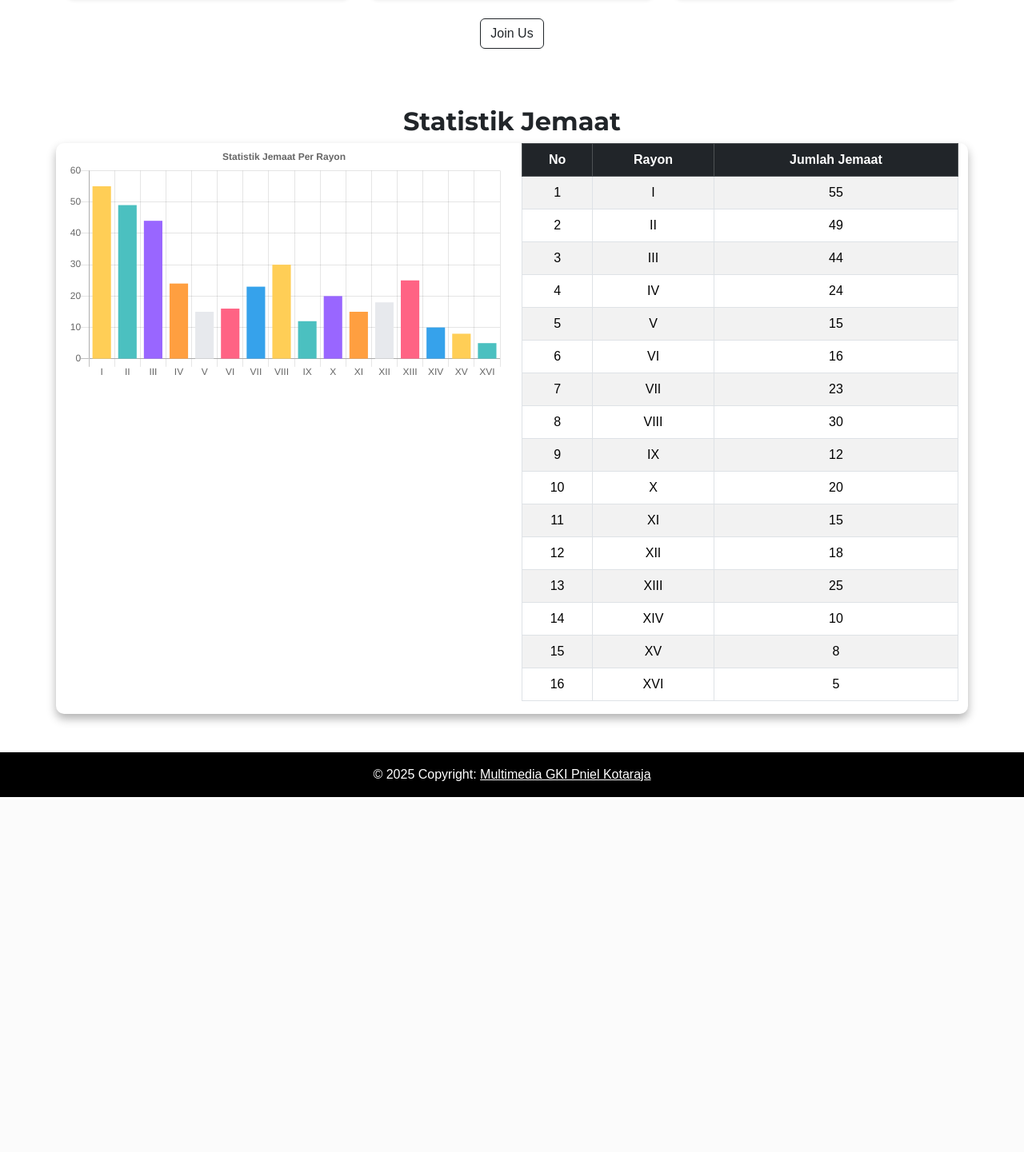
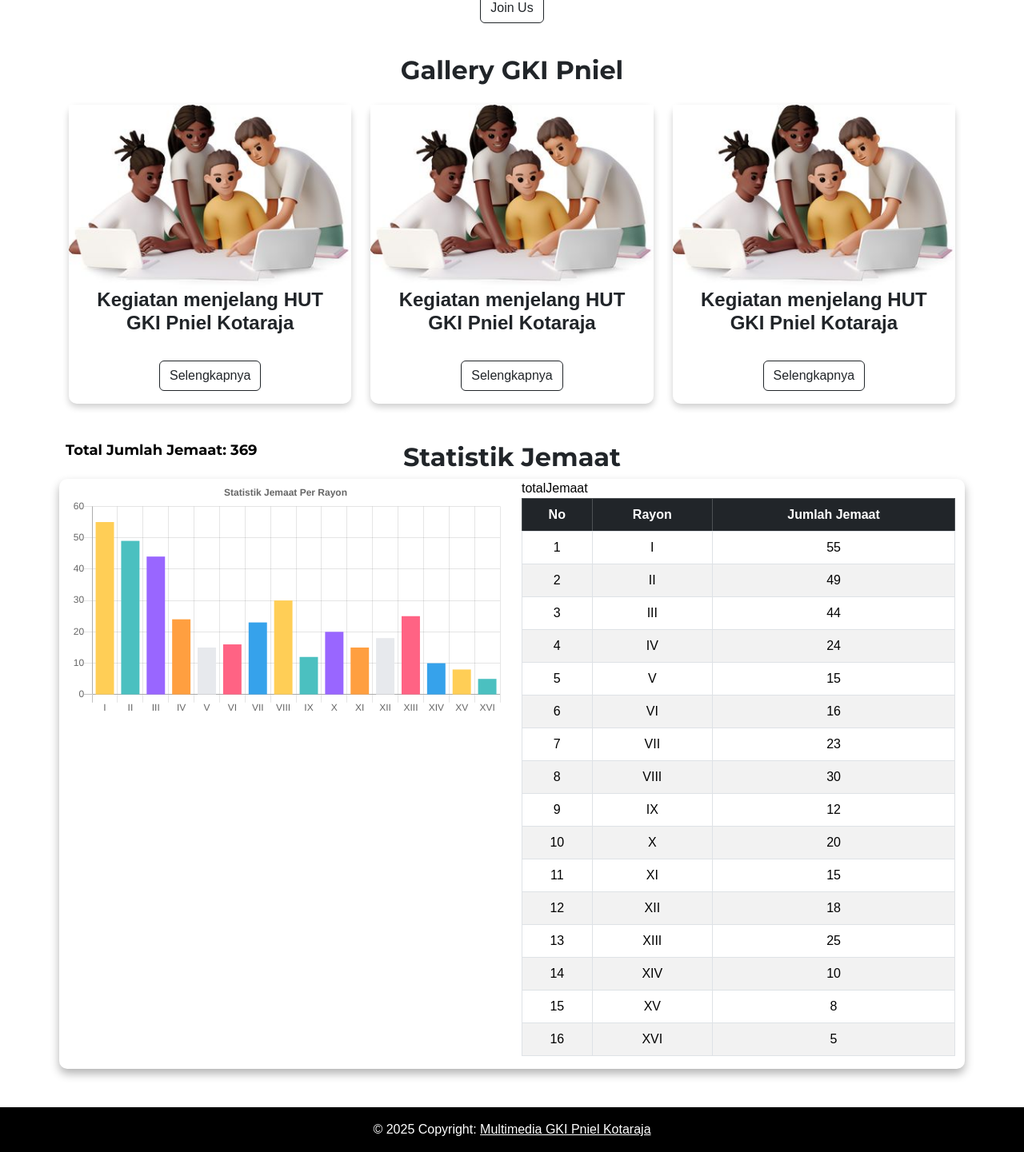
Before and after one commit to AdrianoRibetosAffar/multimedia-pniel-kotaraja, a PHP site: page / in a window 1280 px wide. Shown: the part 1903-3344 px from the top of the page at 80% size. Before the commit the page ends 2900 px from the top, so only its background shows below. Run offline with PHP 8.4, Linux system fonts and the light colour scheme; some libraries are stand-ins or nearby versions.

Commit message:
add preview gallery in index.html

```diff
--- a/index.html
+++ b/index.html
@@ -13,8 +13,9 @@
     <link href="https://fonts.googleapis.com/css?family=Roboto+Slab:400,100,300,700" rel="stylesheet" type="text/css" />
     <!-- Bootstrap CSS -->
     <link href="https://cdn.jsdelivr.net/npm/bootstrap@5.3.0-alpha3/dist/css/bootstrap.min.css" rel="stylesheet">
+    <link href="https://unpkg.com/aos@2.3.1/dist/aos.css" rel="stylesheet">
     <link rel="stylesheet" href="style.css">
-    <link href="https://unpkg.com/aos@2.3.1/dist/aos.css" rel="stylesheet">
+
 </head>
 <body>
 
@@ -98,8 +99,8 @@
     <div class="container py-3">
         <div class="row text-center" data-aos="fade-up" data-aos-duration="1000" >
             <!-- Sunday -->
-            <h1 class="text-center" style="font-size:xx-large; font-weight: bolder; font-family: Montserrat" >
-                JADWAL IBADAH GKI PNIEL KOTARAJA</h1> <br>
+            <h2 class="text-center" style="font-size:xx-large; font-weight: bolder; font-family: Montserrat" >
+                JADWAL IBADAH GKI PNIEL KOTARAJA</h2> <br>
                 <div class="col-md-4" >
                     <div class="card schedule-card shadow-sm">
                         <div class="card-img-overlay d-flex flex-column justify-content-center align-items-center text-white">
@@ -134,7 +135,7 @@
             </div>
         </div>
     </div>
-    <div class="container my-5">
+    <div class="container my-3">
         <div class="row text-center" data-aos="fade-up" data-aos-duration="1000">
             <!-- Sunday -->
             <div class="col-md-4" >
@@ -176,6 +177,42 @@
         </div>
     </div>
 
+    <!-- Berita Pniel Start -->
+    <div class="container">
+        <div class="row gy-3" data-aos="fade-up" data-aos-duration="1000">
+            <h2 class="text-center" style="font-size:xx-large; font-weight: bolder; font-family: Montserrat" >
+                Gallery GKI Pniel</h2> <br>
+            <div class="col">
+              <div class="card">
+                <img src="img/bg-beranda.jpg" alt="Jane" style="width:100%">
+                <div class="container">
+                  <h4 class="text-center" style="font-weight:700;">Kegiatan menjelang HUT GKI Pniel Kotaraja</h4> <br>
+                  <p class="text-center"><button class="btn btn-outline-dark ">Selengkapnya</button></p>
+                </div>
+              </div>
+            </div>
+            <div class="col">
+              <div class="card">
+                <img src="img/bg-beranda.jpg" alt="Jane" style="width:100%">
+                <div class="container">
+                  <h4 class="text-center" style="font-weight:700;">Kegiatan menjelang HUT GKI Pniel Kotaraja</h4> <br>
+                  <p class="text-center"><button class="btn btn-outline-dark ">Selengkapnya</button></p>
+                </div>
+              </div>
+            </div>
+            <div class="col">
+              <div class="card">
+                <img src="img/bg-beranda.jpg" alt="Jane" style="width:100%">
+                <div class="container">
+                  <h4 class="text-center" style="font-weight:700;">Kegiatan menjelang HUT GKI Pniel Kotaraja</h4> <br>
+                  <p class="text-center"><button class="btn btn-outline-dark ">Selengkapnya</button></p>
+                </div>
+              </div>
+            </div>
+        </div>
+    </div>
+    <!-- Berita Pniel End -->
+
     <!-- Statistik Jemaat Start -->
     <div class="container my-5" data-aos="fade-up" data-aos-duration="1000">
         <h2 class="text-center"  style="font-size:xx-large; font-weight: bolder; font-family: Montserrat">Statistik Jemaat</h2>
@@ -183,6 +220,12 @@
             <div class="col-md-6">
                 <canvas id="statistikDonut" style="min-height: 300px; height: 300px; max-height: 300px; max-width: 100%;"></canvas>
             </div>
+            <div class="col-12 position-absolute top-0 start-0">
+                <h4 id="totalJemaat" style="font-size: large; font-weight: bold; font-family: Montserrat;">
+                    Total Jumlah Jemaat: <span id="totalJemaatValue">0</span>
+                </h4>
+            </div>
+
             <div class="col-md-6">
                 <table class="table table-bordered table-striped text-center">
                     <thead class="table-dark">
@@ -191,13 +234,17 @@
                             <th>Rayon</th>
                             <th>Jumlah Jemaat</th>
                         </tr>
+
                     </thead>
                     <tbody id="statistikTableBody">
                         <!-- Data akan diisi oleh JavaScript -->
+                        <tr id="totalJemaat">totalJemaat</tr>
                     </tbody>
                 </table>
             </div>
+
         </div>
+
     </div>
     <!-- Statistik Jemaat End -->
 
--- a/js/script.js
+++ b/js/script.js
@@ -21,30 +21,6 @@ const yValues = [55, 49, 44, 24, 15, 16, 23, 30, 12, 20, 15, 18, 25, 10, 8, 5];
 const barColors = [
     "#FFCE56", "#4BC0C0", "#9966FF", "#FF9F40", "#E7E9ED", "#FF6384", "#36A2EB", "#FFCE56", "#4BC0C0", "#9966FF", "#FF9F40", "#E7E9ED", "#FF6384", "#36A2EB", "#FFCE56", "#4BC0C0"
 ];
-
-// Membuat diagram donat
-// new Chart("statistikDonut", {
-//     type: "bar",
-//     data: {
-//         labels: xValues,
-//         datasets: [{
-//             backgroundColor: barColors,
-//             data: yValues
-//         }]
-//     },
-//     options: {
-//         responsive: true,
-//         plugins: {
-//             legend: {
-//                 position: 'top',
-//             },
-//             title: {
-//                 display: true,
-//                 text: 'Statistik Jemaat per Rayon'
-//             }
-//         }
-//     }
-// });
 new Chart("statistikDonut", {
     type: "bar",
     data: {
@@ -83,3 +59,9 @@ xValues.forEach((rayon, index) => {
     `;
     tableBody.appendChild(row);
 });
+
+// Menghitung total jumlah jemaat
+const totalJemaat = yValues.reduce((total, value) => total + value, 0);
+
+// Menampilkan total jumlah jemaat
+document.getElementById("totalJemaatValue").textContent = totalJemaat;
--- a/style.css
+++ b/style.css
@@ -187,20 +187,9 @@ header.masthead .masthead-heading {
     font-size: 0.9rem;
     color: #a8ff00;
 }
-
 .card {
     border: none;
     border-radius: 10px;
-}
-
-.card-title {
-    font-size: 1.5rem;
-    color: #333;
-}
-
-.card-text {
-    font-size: 1rem;
-    color: #555;
 }
 
 .btn-danger {
@@ -229,5 +218,56 @@ header.masthead .masthead-heading {
     background-size: cover;
 }
 
-/* =========================================== */
-/* Gallery */
+/* Styling untuk berita */
+/* Three columns side by side */
+.column {
+    float: left;
+    width: 33.3%;
+    margin-bottom: 16px;
+    padding: 0 8px;
+  }
+
+  /* Display the columns below each other instead of side by side on small screens */
+  @media screen and (max-width: 650px) {
+    .column {
+      width: 100%;
+      display: block;
+    }
+  }
+
+  /* Add some shadows to create a card effect */
+  .card {
+    box-shadow: 0 4px 8px 0 rgba(0, 0, 0, 0.2);
+  }
+
+  /* Some left and right padding inside the container */
+  .container {
+    padding: 0 16px;
+  }
+
+  /* Clear floats */
+  .container::after, .row::after {
+    content: "";
+    clear: both;
+    display: table;
+  }
+
+  .title {
+    color: grey;
+  }
+
+  .button {
+    border: none;
+    outline: 0;
+    display: inline-block;
+    padding: 8px;
+    color: white;
+    background-color: #000;
+    text-align: center;
+    cursor: pointer;
+    width: 100%;
+  }
+
+  .button:hover {
+    background-color: #555;
+  }
```
